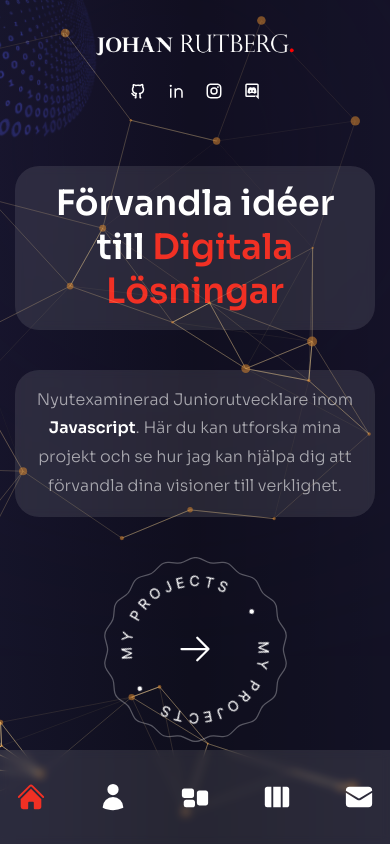
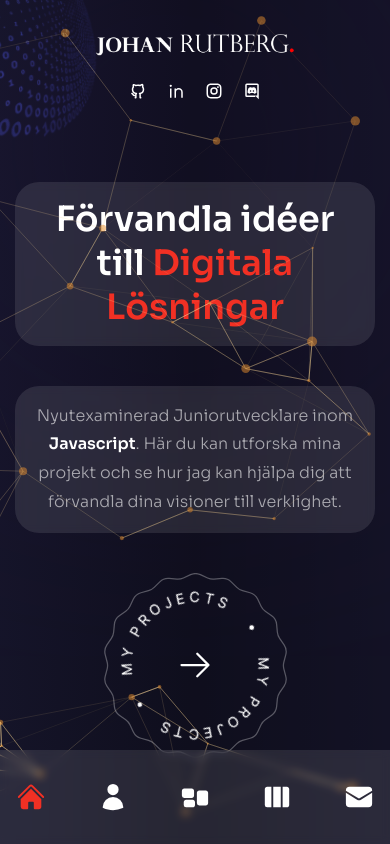
Before and after one commit to JohanWRutberg/Portfolion, a Next.js app: page / in a window 390 px wide. Built offline with nearby package versions, Linux system fonts and the light colour scheme.

Commit message:
CSS changes to landing page

```diff
--- a/pages/index.js
+++ b/pages/index.js
@@ -18,7 +18,7 @@ const Home = () => {
       {/* text */}
       <div className="w-full h-full bg-gradient-to-r from-primary/10 via-black/30 to-black/10">
         <div
-          className="text-center flex flex-col justify-center pt-64 md:pt-48 xl:pt-40 xl:text-left xl:ml-24
+          className="text-center flex flex-col justify-center pt-72 md:pt-48 xl:pt-40 xl:text-left xl:ml-24
         h-full container mx-auto"
         >
           {/* title */}
```
